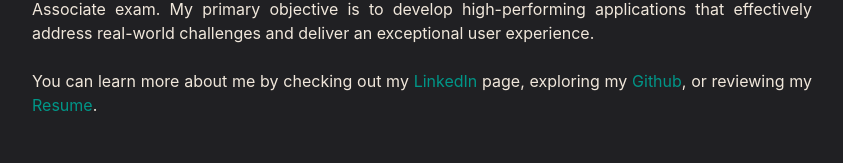
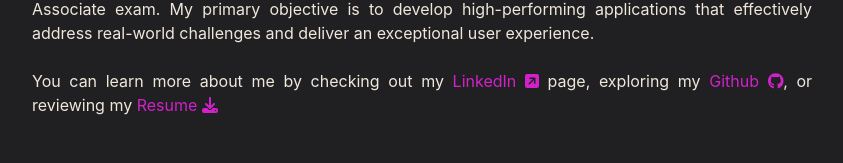
Before and after one commit to vasunverma/portfolio, a React (Create React App) app: page / in a window 1280 px wide. Shown: the part 720-883 px from the top of the page, without its empty margins (218-1061 px from the left). Built offline with nearby package versions, Linux system fonts and the light colour scheme.

Commit message:
Links Update and CSS overflow fix

```diff
--- a/src/App.css
+++ b/src/App.css
@@ -1,11 +1,12 @@
 .App {
   background-color: #202023;
   /* background-color: #4158D0;
-background-image: linear-gradient(23deg, #4158D0 0%, #a2489a 30%, #000000 100%); */
-
+  background-image: linear-gradient(23deg, #4158D0 0%, #a2489a 30%, #000000 100%); */
   color: #f0e7db;
   padding-left: 20px;
   padding-right: 20px;
+  overflow-x: hidden;
+  overflow-y: hidden;
 }
 
 .cursor {
--- a/src/components/about.js
+++ b/src/components/about.js
@@ -1,4 +1,7 @@
 import { Flex, Text, Box, Heading} from "@chakra-ui/react";
+import { FontAwesomeIcon } from '@fortawesome/react-fontawesome';
+import { faSquareArrowUpRight, faDownload } from '@fortawesome/free-solid-svg-icons';
+import { faGithub } from '@fortawesome/free-brands-svg-icons';
 
 
 export const About = () => {
@@ -22,12 +25,12 @@ export const About = () => {
                     </Text>
                     <br />
                     <Text textAlign="justify" justifyContent="center">
-                    You can learn more about me by checking out my <a style={{color: "#009688"}} href="https://www.linkedin.com/in/vasunverma/" target="_blank" rel="noreferrer">
-                    LinkedIn</a> page,
-                    exploring my <a style={{color: "#009688"}} href="https://github.com/vasunverma" target="_blank" rel="noreferrer">
-                    Github</a>,
-                    or reviewing my <a style={{color: "#009688"}} href="https://vasunverma.github.io/Vasu_Verma_Resume.pdf" target="_blank" rel="noreferrer">
-                    Resume</a>.
+                    You can learn more about me by checking out my <a style={{color: "#d121c9"}} href="https://www.linkedin.com/in/vasunverma/" target="_blank" rel="noreferrer">
+                    LinkedIn <FontAwesomeIcon icon={faSquareArrowUpRight} style={{ color: "#d121c9" }} /></a> page,
+                    exploring my <a style={{color: "#d121c9"}} href="https://github.com/vasunverma" target="_blank" rel="noreferrer">
+                    Github <FontAwesomeIcon icon={faGithub} style={{ color: "#d121c9" }} /></a>,
+                    or reviewing my <a style={{color: "#d121c9"}} href="https://vasunverma.github.io/Vasu_Verma_Resume.pdf" target="_blank" rel="noreferrer">
+                    Resume <FontAwesomeIcon icon={faDownload} style={{color: "#d121c9",}} /></a>
                     </Text>
                 </Box>
             </Flex>
--- a/src/components/experience.js
+++ b/src/components/experience.js
@@ -129,9 +129,9 @@ export const Experience = () => {
                             <>
                     <AccordionItem mb={4} border="none" >
                     <AccordionButton  _hover={{}} backgroundColor="#740cdc" borderRadius="10px">
-                        <Box><Text fontSize="12px"> Software Engineer Intern @ OYO Rooms </Text></Box>
+                        <Box><Text fontSize="11px"> Software Engineer Intern @ OYO Rooms </Text></Box>
                         <Spacer />
-                        <Box><Text fontSize="12px">2020 - 2020</Text></Box>
+                        <Box><Text fontSize="11px">2020 - 2020</Text></Box>
                         <Box display="flex"><Icon as={AccordionIcon} /></Box>
                     </AccordionButton>
                     <AccordionPanel mt="20px" p={4} backgroundColor="#241d41" borderRadius="10px">
```
